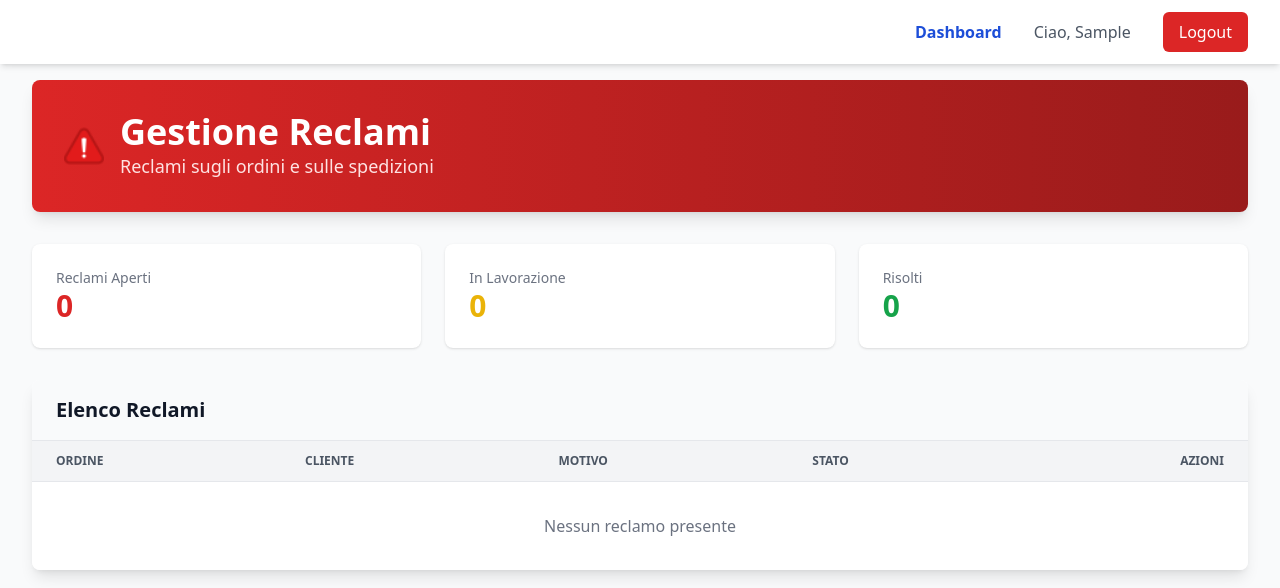
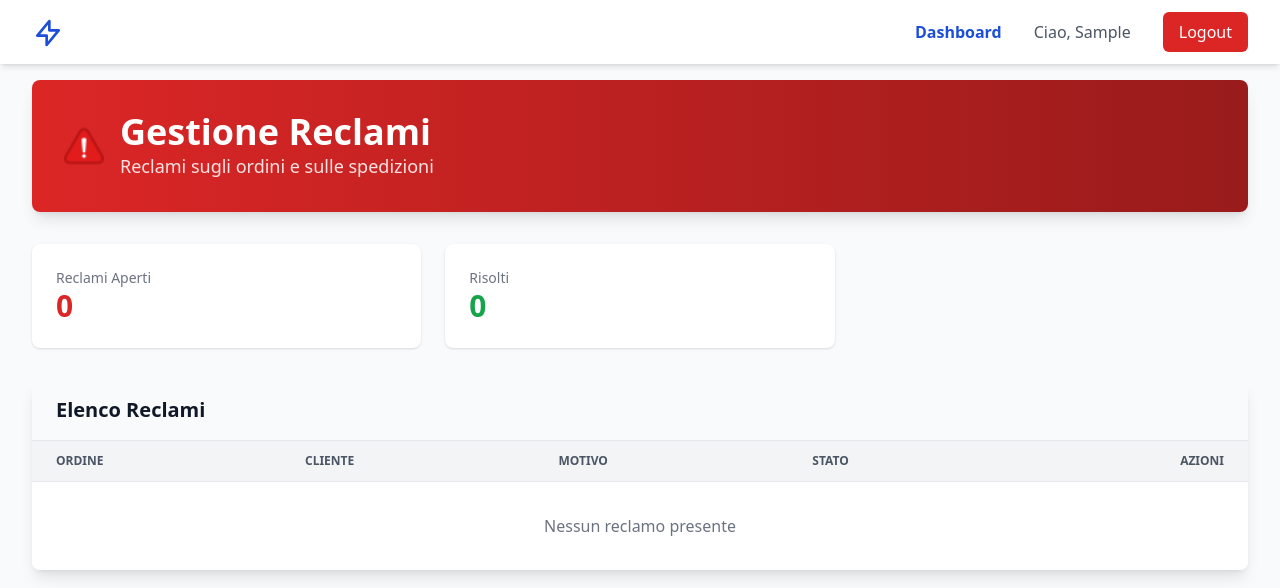
Before and after one commit to Bargi20/Software_security, a Django app: page /dashboard/gestore/gestione_reclami/ in a window 1280 px wide. Shown: the top 588 px of the page. Run offline with Django 5.2, Linux system fonts and the light colour scheme; the visitor is signed in with stand-in values (Sample User, id 1); parts of the project's set-up code (start-up, migrations or seed data) failed here and were passed over; some libraries are stand-ins or nearby versions.

Commit message:
Fix pagina reclami

```diff
--- a/app/Ledger_Logistic/templates/Ledger_Logistic/gestione_reclami.html
+++ b/app/Ledger_Logistic/templates/Ledger_Logistic/gestione_reclami.html
@@ -15,16 +15,15 @@
         <div class="max-w-7xl mx-auto px-4 sm:px-6 lg:px-8">
             <div class="flex justify-between h-16">
                 <div class="flex items-center">
-                <a href="{% url 'dashboard_gestore' %}" class="text-2xl font-bold text-blue-700 uppercase tracking-wider">
+                    <a href="{% url 'home' %}" class="text-2xl font-bold text-blue-700 uppercase tracking-wider">
+                        <svg class="w-8 h-8 inline-block mr-2" fill="none" stroke="currentColor" viewBox="0 0 24 24" xmlns="http://www.w3.org/2000/svg"><path stroke-linecap="round" stroke-linejoin="round" stroke-width="2" d="M13 10V3L4 14h7v7l9-11h-7z"></path></svg>
                         {{ company_name }}
                     </a>
                 </div>
                 <div class="hidden md:flex items-center space-x-8">
-                <a href="{% url 'dashboard_gestore' %}" class="text-blue-700 font-semibold">Dashboard</a>
-                <span class="text-gray-600">Ciao, {{ user.first_name|default:user.username }}</span>
-                <a href="{% url 'logout' %}" class="bg-red-600 text-white px-4 py-2 rounded-md hover:bg-red-700 transition">
-                    Logout
-                </a>
+                    <a href="{% url 'dashboard_gestore' %}" class="text-blue-700 hover:text-blue-900 font-semibold">Dashboard</a>
+                    <span class="text-gray-600 font-medium">Ciao, {{ user.first_name|default:user.username }}</span>
+                    <a href="{% url 'logout' %}" class="bg-red-600 text-white px-4 py-2 rounded-md hover:bg-red-700 transition">Logout</a>
                 </div>
             </div>
         </div>
@@ -53,11 +52,6 @@
             <div class="bg-white rounded-lg shadow p-6">
                 <p class="text-sm text-gray-500">Reclami Aperti</p>
                 <p class="text-3xl font-bold text-red-600">{{ reclami_aperti|default:0 }}</p>
-            </div>
-
-            <div class="bg-white rounded-lg shadow p-6">
-                <p class="text-sm text-gray-500">In Lavorazione</p>
-                <p class="text-3xl font-bold text-yellow-500">{{ reclami_lavorazione|default:0 }}</p>
             </div>
 
             <div class="bg-white rounded-lg shadow p-6">
```
Lines whose indentation alone changed are shown as unchanged.
